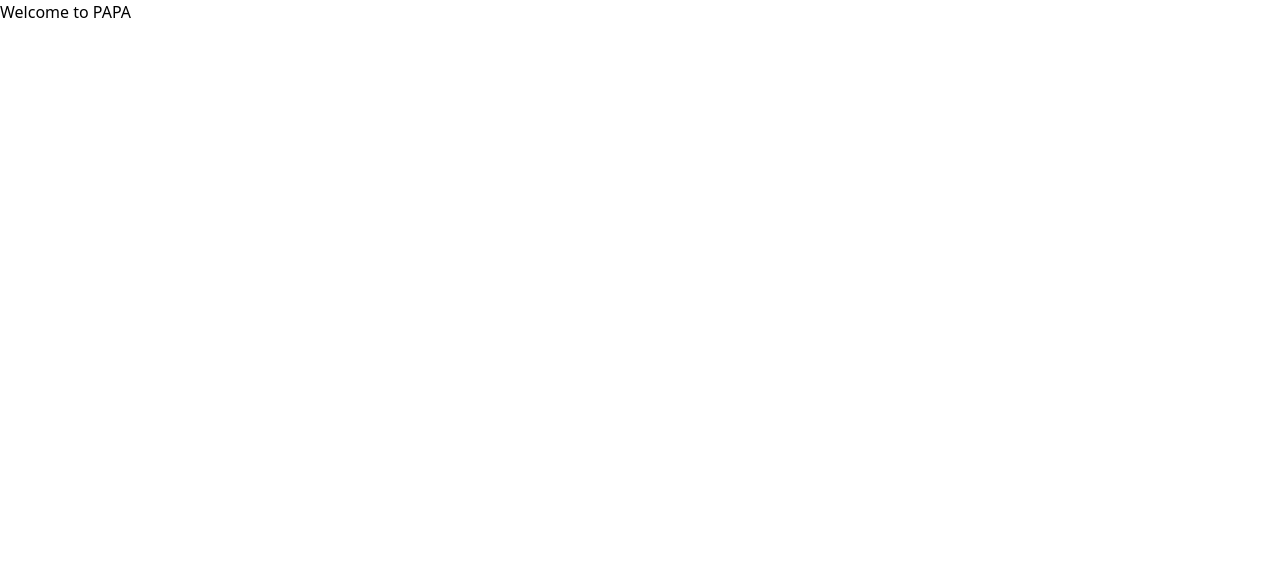
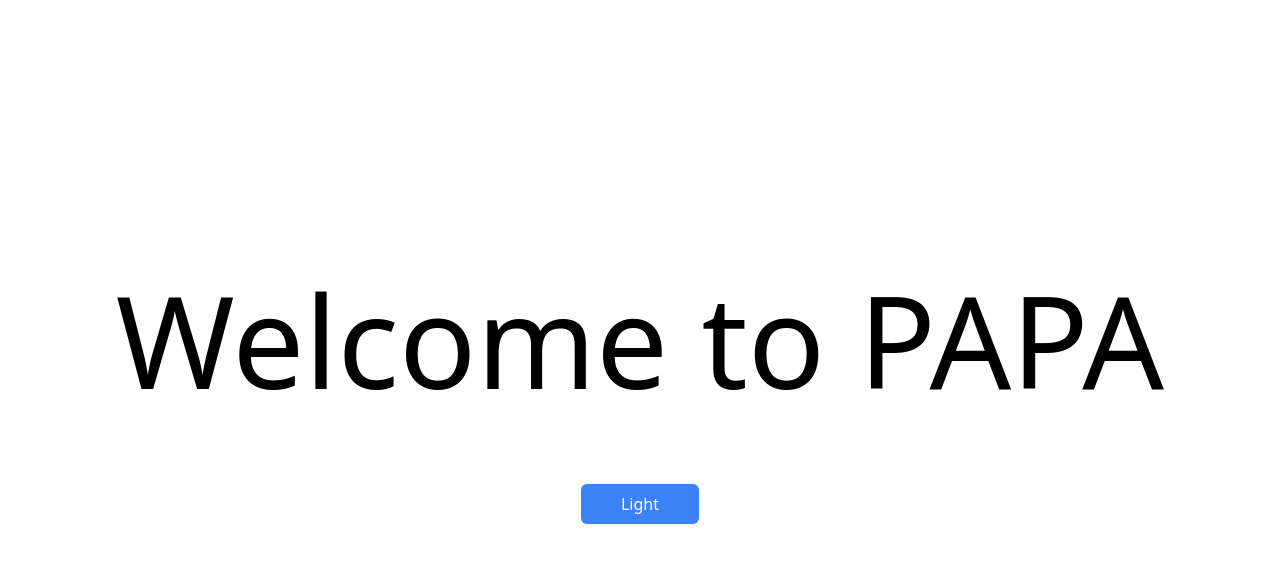
Before and after one commit to shandysiswandi/next-starter, a Next.js app: page / in a window 1280 px wide. Shown: the top 562 px of the page. Built offline with nearby package versions, Linux system fonts and the light colour scheme.

Commit message:
implement next-theme

```diff
--- a/pages/index.tsx
+++ b/pages/index.tsx
@@ -1,10 +1,25 @@
+import { useTheme } from 'next-themes';
+
 import { Head } from '../components/Head';
 
 export default function Home() {
+  const { theme, setTheme } = useTheme();
+
   return (
     <>
-      {/* <Head title='Home' /> */}
-      <h1>Welcome to PAPA</h1>
+      <Head title='Home' />
+
+      <div className='flex h-screen'>
+        <div className='m-auto text-center'>
+          <h1 className='dark:text-white mb-20 text-9xl'>Welcome to PAPA</h1>
+          <button
+            className='py-2 px-10 bg-blue-500 rounded-md focus:outline-none text-white'
+            onClick={() => setTheme(theme == 'light' ? 'dark' : 'light')}
+          >
+            {theme == 'light' ? 'Dark' : 'Light'}
+          </button>
+        </div>
+      </div>
     </>
   );
 }
```
